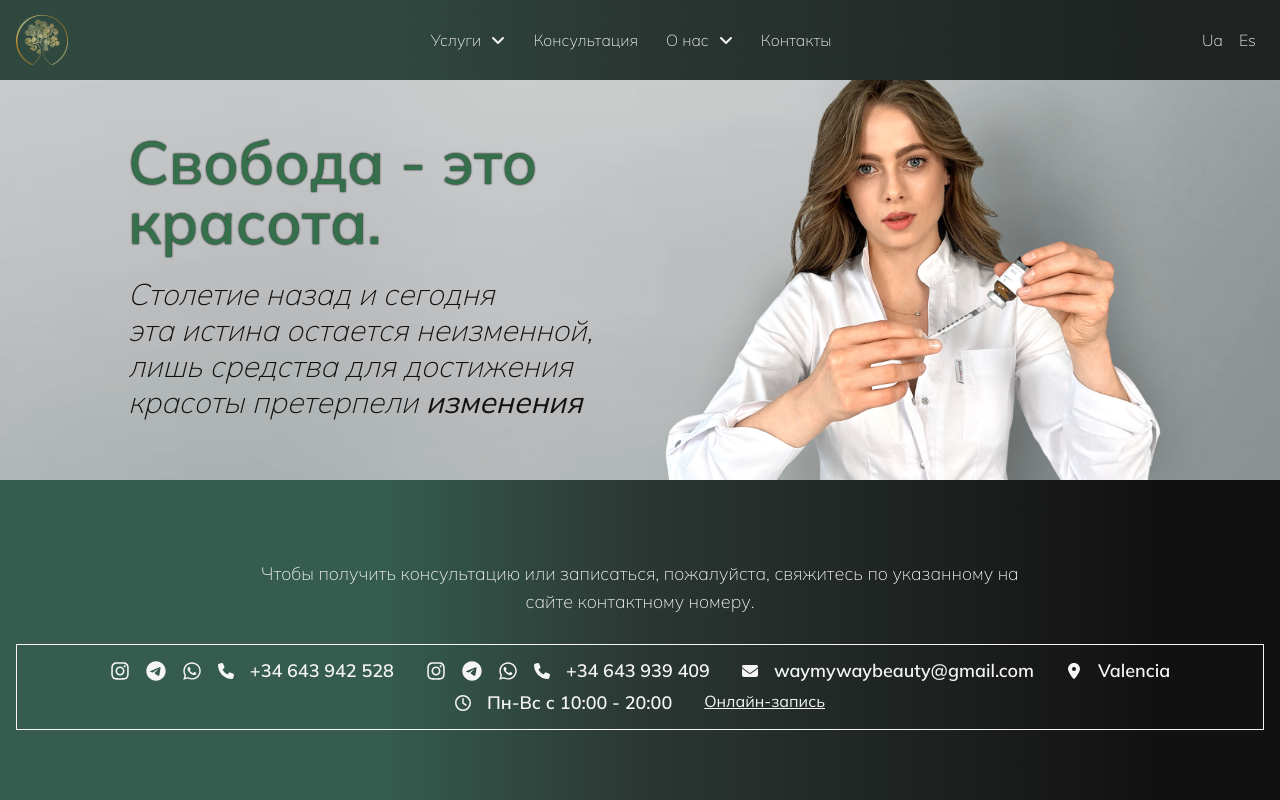
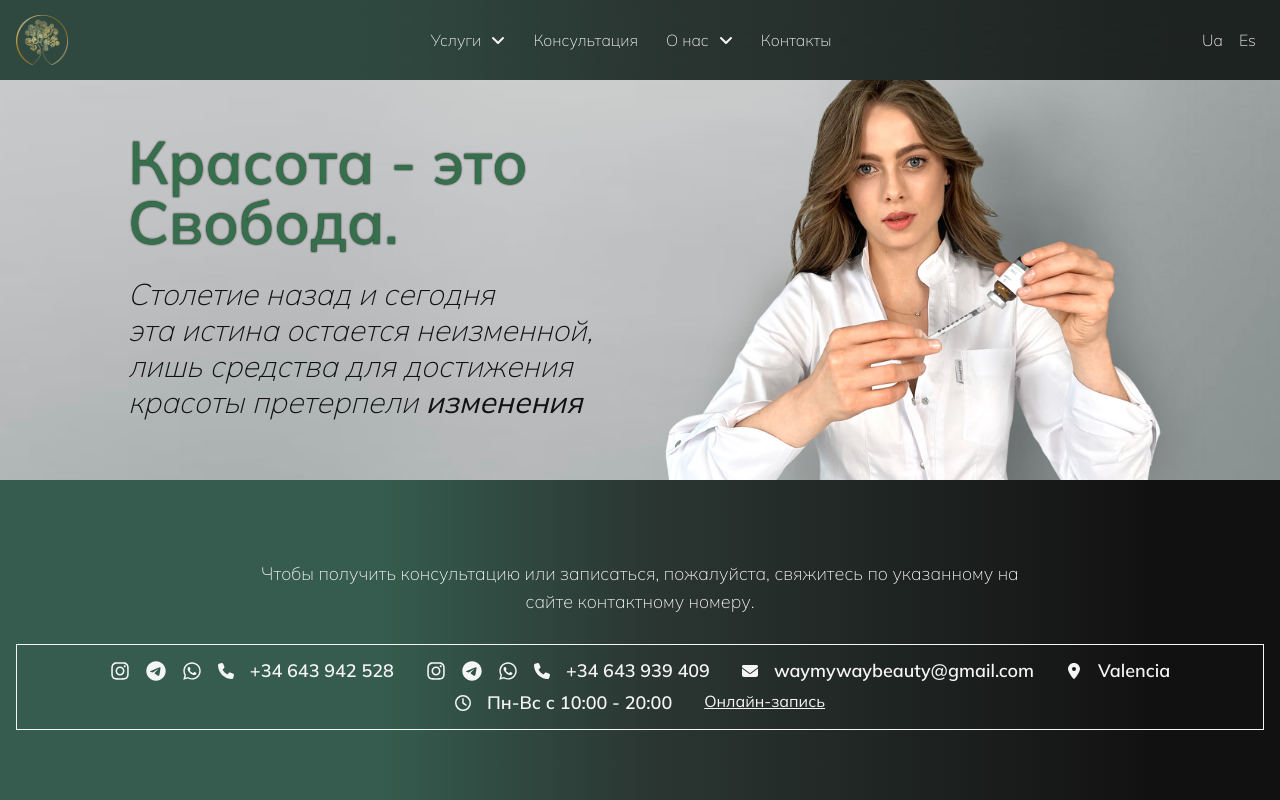
Before and after one commit to KirillUnited/beautymyway-app, a Next.js app: page / in a window 1280 px wide. Shown: the top 800 px of the page. Built offline with nearby package versions, Linux system fonts and the light colour scheme.

Commit message:
feat: change hero slogan

```diff
--- a/src/components/Sections/HeroSection/HeroSection.tsx
+++ b/src/components/Sections/HeroSection/HeroSection.tsx
@@ -18,7 +18,7 @@ export default function HeroSection(): React.JSX.Element {
             <div className="container">
                 <div className={`${styles.inner}`}>
                     <div className='flex flex-col items-center py-5 z-10'>
-                        <h1 className={`${styles.title}`}>Свобода - это красота.</h1>
+                        <h1 className={`${styles.title}`}>Красота - это Свобода.</h1>
                         <div className={styles.text}>
                             <p>Столетие назад и сегодня</p>
                             <p>эта истина остается неизменной,</p>
--- a/src/components/Socials/Socials.tsx
+++ b/src/components/Socials/Socials.tsx
@@ -4,7 +4,7 @@ import { faWhatsapp } from '@fortawesome/free-brands-svg-icons/faWhatsapp'
 import { FontAwesomeIcon } from '@fortawesome/react-fontawesome'
 import React from 'react'
 import cn from 'classnames';
-import styles from './_Socials.module.scss';
+import styles from './Socials.module.scss';
 
 interface ISocialsItemProps {
     item: string, value: any
```
Also changed, not shown: src/components/Socials/Socials.module.scss (renamed from src/components/Socials/_Socials.module.scss).
